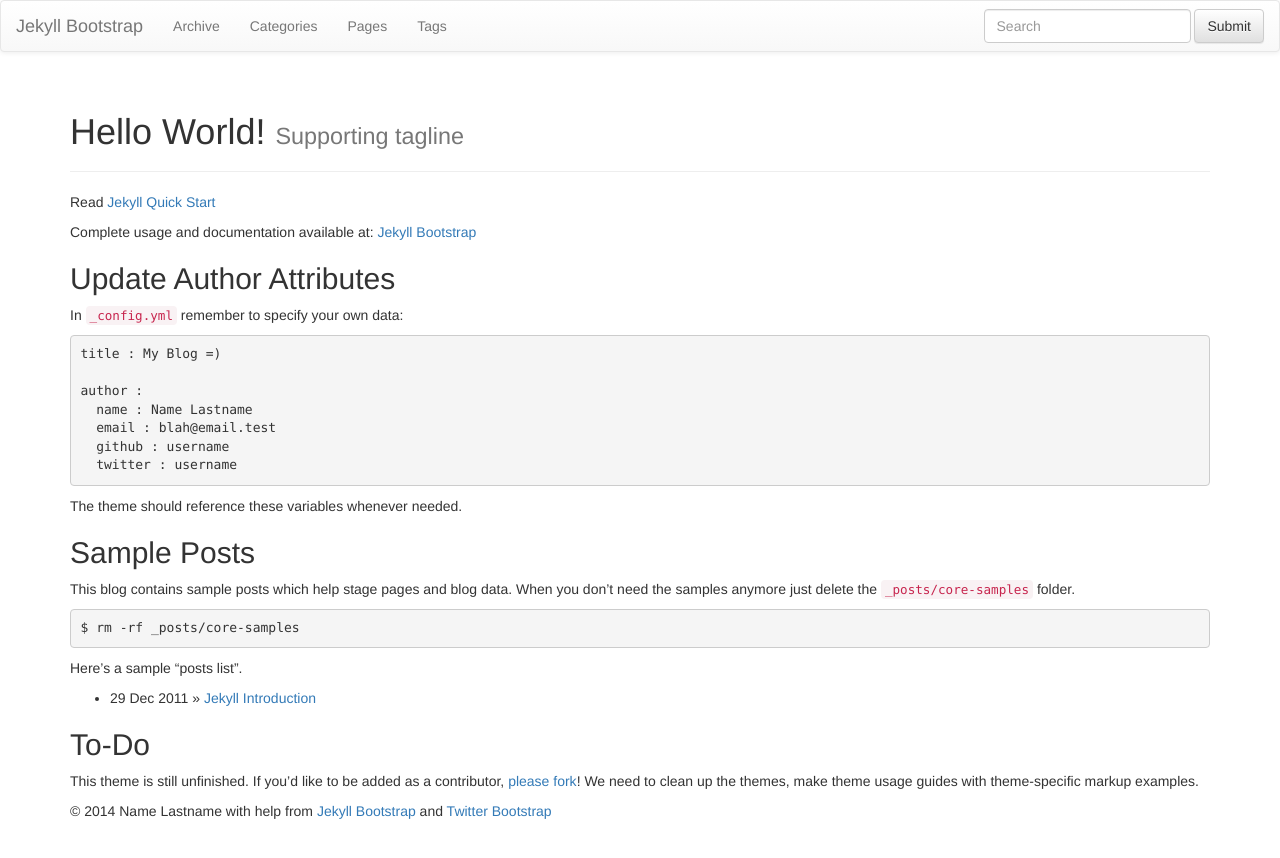
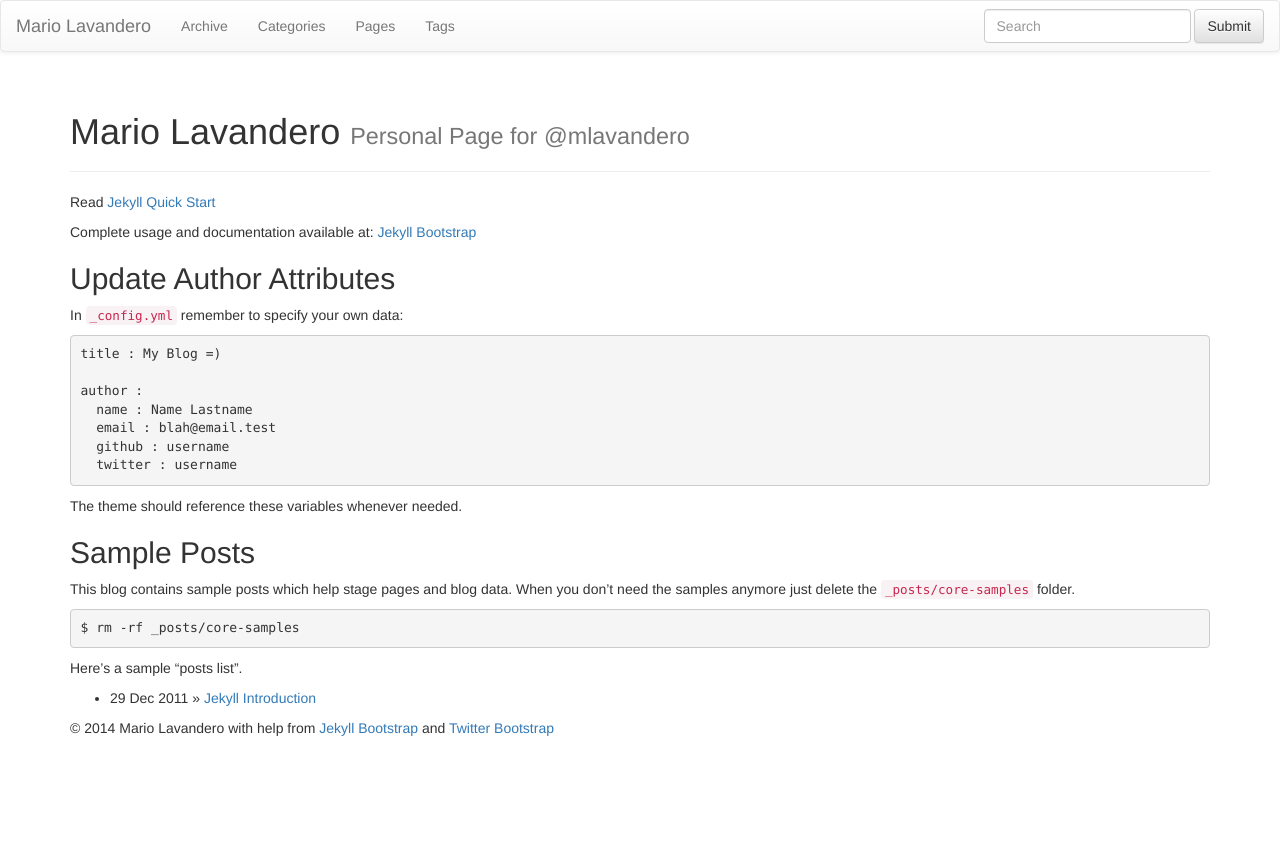
Before and after one commit to mlavandero/mlavandero.github.io, a Jekyll site: the page built from index.md, in a window 1280 px wide. Shown: the top 858 px of the page. Built offline with Jekyll 4.4.1, drawn with Linux system fonts in a browser that asks for light colours; nearby versions of some CDN libraries; library files that are not in the unit come from our copies.

Commit message:
Updated configuration with personal data

```diff
--- a/_config.yml
+++ b/_config.yml
@@ -8,14 +8,13 @@ highlighter: pygments
 # Themes are encouraged to use these universal variables
 # so be sure to set them if your theme uses them.
 #
-title : Jekyll Bootstrap
-tagline: Site Tagline
+title : Mario Lavandero
+tagline: Personal Page
 author :
-  name : Name Lastname
-  email : blah@email.test
-  github : username
-  twitter : username
-  feedburner : feedname
+  name : Mario Lavandero
+  email : mario@mlavandero.org
+  github : mlavandero
+  twitter : mlavandero
 
 # The production_url is only used when full-domain names are needed
 # such as sitemap.txt
@@ -25,7 +24,7 @@ author :
 # Else if you are pushing to username.github.io, replace with your username.
 # Finally if you are pushing to a GitHub project page, include the project name at the end.
 #
-production_url : http://username.github.io
+production_url : http://mlavandero.github.io
 
 # All Jekyll-Bootstrap specific configurations are namespaced into this hash
 #
--- a/index.md
+++ b/index.md
@@ -1,7 +1,7 @@
 ---
 layout: page
-title: Hello World!
-tagline: Supporting tagline
+title: Mario Lavandero
+tagline: Personal Page for @mlavandero
 ---
 {% include JB/setup %}
 
@@ -37,8 +37,3 @@ Here's a sample "posts list".
     <li><span>{{ post.date | date_to_string }}</span> &raquo; <a href="{{ BASE_PATH }}{{ post.url }}">{{ post.title }}</a></li>
   {% endfor %}
 </ul>
-
-## To-Do
-
-This theme is still unfinished. If you'd like to be added as a contributor, [please fork](http://github.com/plusjade/jekyll-bootstrap)!
-We need to clean up the themes, make theme usage guides with theme-specific markup examples.
```
